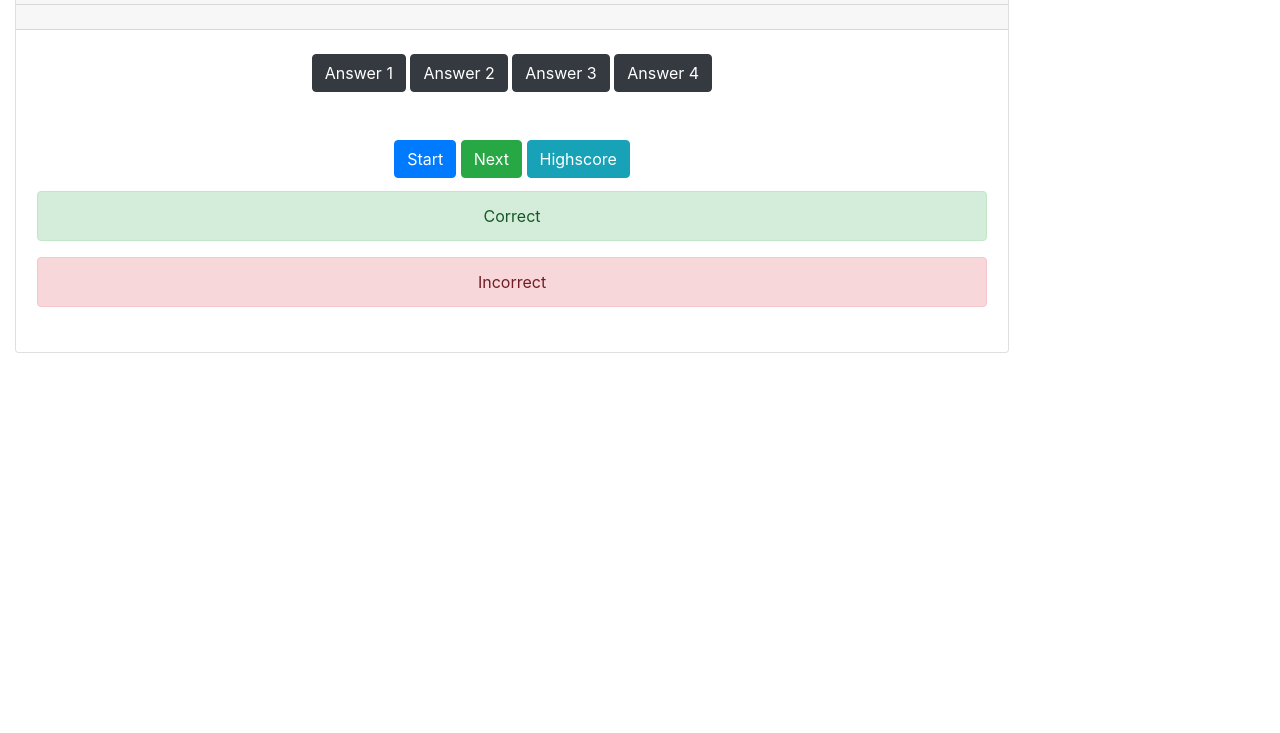
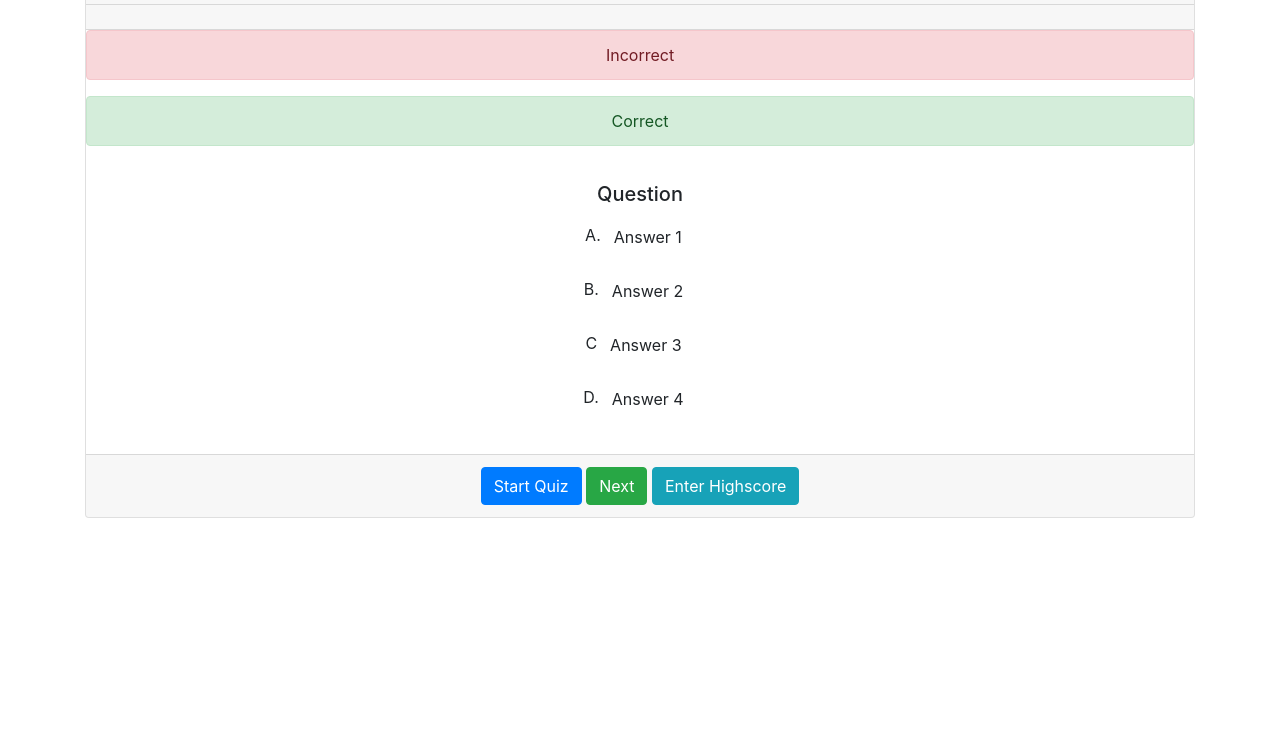
Before and after one commit to monicarangel95/code-quiz, a plain HTML site: page index.html in a window 1280 px wide. Shown: the part 67-800 px from the top of the page. Drawn offline with nearby package versions, Linux system fonts and the light colour scheme; files that its build step writes are made by us from their sources.

Commit message:
index.html updated

```diff
--- a/Assets/css/style.css
+++ /dev/null
@@ -1,10 +0,0 @@
-body {
-    max-width: 1024px;
-    width: 100%;
-    margin: auto;
-    padding: 0px;
-    font-family:'Roboto', sans-serif;
-    line-height: 150%;
-    font-size: 18px;
-    color: rgb(70, 70, 70);
-}
--- a/index.html
+++ b/index.html
@@ -7,59 +7,53 @@
     <meta charset="UTF-8">
     <meta name="viewport" content="width=device-width, initial-scale=1.0">
     <link href="https://fonts.googleapis.com/css2?family=Roboto&display=swap" rel="stylesheet">
-    <link rel="stylesheet" href="style.css">
+    <link rel="stylesheet" href="assets/css/style.css">
     <link rel="stylesheet" href="https://stackpath.bootstrapcdn.com/bootstrap/4.5.0/css/bootstrap.min.css"
         integrity="sha384-9aIt2nRpC12Uk9gS9baDl411NQApFmC26EwAOH8WgZl5MYYxFfc+NcPb1dKGj7Sk" crossorigin="anonymous">
     <script src="https://cdnjs.cloudflare.com/ajax/libs/jquery/3.2.1/jquery.min.js"></script>
-    <script defer src="index.js"></script>
-    <script defer src="questions.js"></script>
-
+    <script defer src="assets/js/index.js"></script>
+    <script defer src="assets/js/questions.js"></script>
     <title>Code Quiz</title>
 </head>
+<!-- Body -->
 
 <body>
+    <!--  Nav -->
+    <!-- quiz container -->
     <div class="container">
-        <!--  Nav -->
-
-        <!-- Container -->
         <div class="card text-center quiz-container">
             <div class="card-header">
                 <h2>Javascript Quiz</h2>
             </div>
-
             <!-- Timer -->
             <div class="card-header" id="time-tracker"></div>
-            <div class="container">
-                <div id="container question" class="hide">
-                    <div id="question">
-
-                    </div>
-                    <br>
-                    <div id "answer-btn"></div>
-                    <button type="button" class="btn btn-dark">Answer 1</button>
-                    <button type="button" class="btn btn-dark">Answer 2</button>
-                    <button type="button" class="btn btn-dark">Answer 3</button>
-                    <button type="button" class="btn btn-dark">Answer 4</button>
+            <!-- red alert -->
+            <div class="alert alert-danger red-alert" role="alert">
+                Incorrect
+            </div>
+            <!-- green alert -->
+            <div class="alert alert-success green-alert" role="alert">
+                Correct
+            </div>
+            <!-- questions input -->
+            <div class="card-body question-container">
+                <h5 class="card-title">
+                    <div class="question">Question</div>
+                </h5>
+                <!-- answers input -->
+                <div id="answer-btns" class="btn-grid">
+                    <p>A.<button class="btn ans1">Answer 1</button></p>
+                    <p>B.<button class="btn ans2">Answer 2</button></p>
+                    <p>C<button class="btn ans3">Answer 3</button>
+                    <p>D.<button class="btn ans4">Answer 4</button>
                 </div>
             </div>
-            <br>
-            <br>
-            <div class="controls">
-                <div id="container controls class=" hide"></div>
-                <button type="button" class="btn btn-primary">Start</button>
-                <button type="button" class="btn btn-success hide">Next</button>
-                <button type="button" a href="highscores.html" class="highscore-btn btn btn-info">Highscore</a>
-            </div>
-
-            <!-- green alert -->
-            <div class="green-red alert Container">
-                <div class="alert alert-success green-alert" role="alert">
-                    Correct
-                </div>
-
-                <!-- red alert -->
-                <div class="alert alert-danger red-alert" role="alert">
-                    Incorrect
+            <!-- footer buttons -->
+            <div class="card-footer text-muted">
+                <div class="controls">
+                    <button id="start-btn" class="start-btn btn btn-primary">Start Quiz</button>
+                    <button id="next-btn" class="next-btn btn btn-success hide">Next</button>
+                    <a href="highscores.html" class="highscore-btn btn btn-info">Enter Highscore</a>
                 </div>
             </div>
         </div>
```
Also changed, not shown: Assets/js/index.js (deleted, +0 -12 lines), highscores.html (+1 -0 lines).
